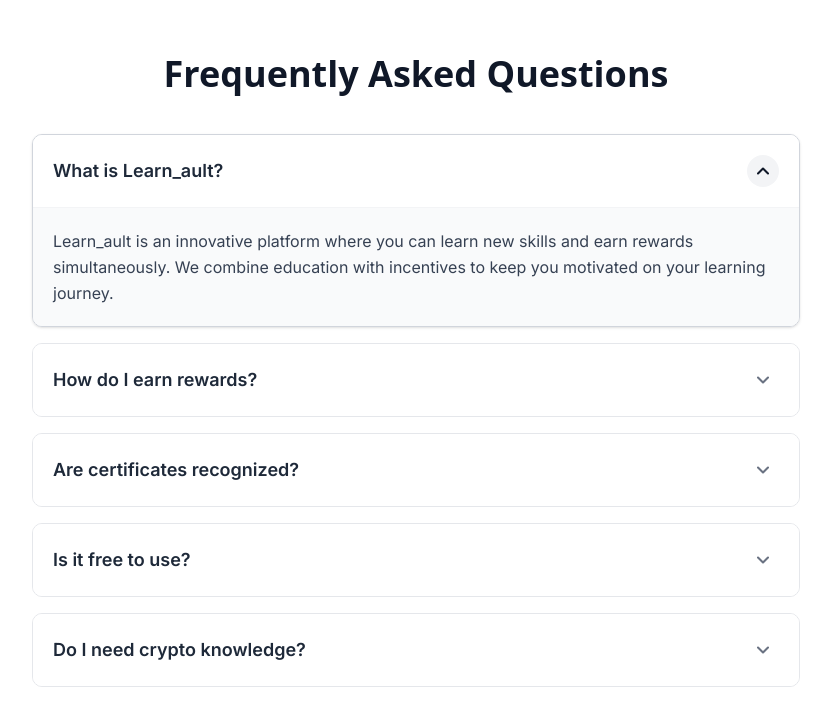
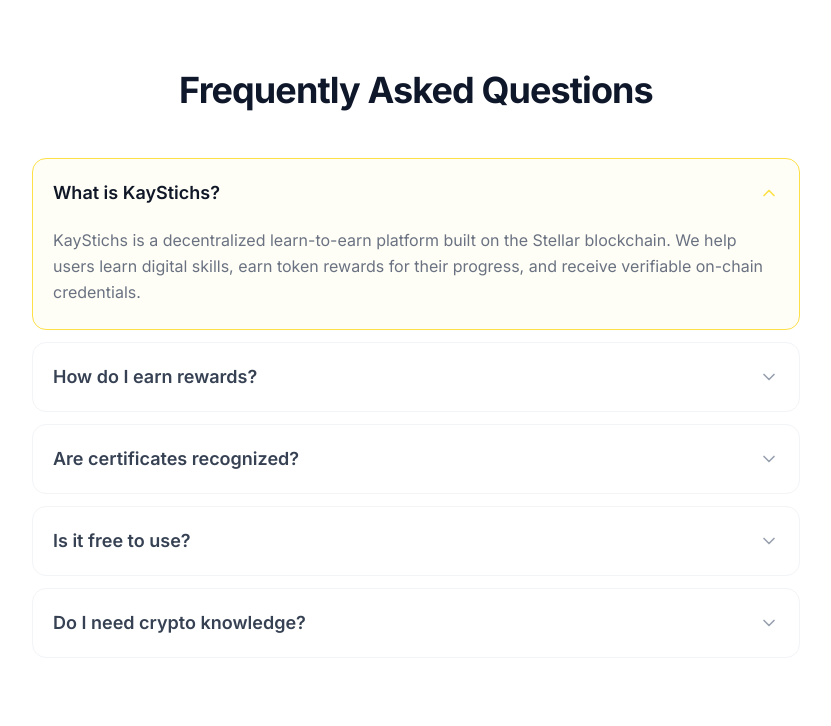
Before and after one commit to KayStichs/KayStichs-Frontend, a Next.js app: page / in a window 1280 px wide. Shown: the part 2635-3361 px from the top of the page, without its empty margins (224-1055 px from the left). Built offline with nearby package versions, Linux system fonts and the light colour scheme.

Commit message:
fix: Refactored FAQ Component

```diff
--- a/src/components/landing/FAQ.tsx
+++ b/src/components/landing/FAQ.tsx
@@ -1,6 +1,5 @@
 "use client";
 import React, { useState } from "react";
-// 1. Import the ChevronDown icon from Lucide
 import { ChevronDown } from "lucide-react";
 
 interface FAQItem {
@@ -10,29 +9,25 @@
 
 const faqData: FAQItem[] = [
   {
-    question: "What is Learn_ault?",
+    question: "What is KayStichs?",
     answer:
-      "Learn_ault is an innovative platform where you can learn new skills and earn rewards simultaneously. We combine education with incentives to keep you motivated on your learning journey.",
+      "KayStichs is a decentralized learn-to-earn platform built on the Stellar blockchain. We help users learn digital skills, earn token rewards for their progress, and receive verifiable on-chain credentials.",
   },
   {
     question: "How do I earn rewards?",
-    answer:
-      "You earn rewards automatically by completing learning modules, passing quizzes, and actively participating in community challenges.",
+    answer: "You earn rewards automatically by completing learning modules, passing quizzes, and actively participating in community challenges.",
   },
   {
     question: "Are certificates recognized?",
-    answer:
-      "Yes, our certificates are partnered with industry leaders and can be verified seamlessly for absolute authenticity.",
+    answer: "Yes, our certificates are partnered with industry leaders and can be verified seamlessly for absolute authenticity.",
   },
   {
     question: "Is it free to use?",
-    answer:
-      "We offer a robust free tier to get you started, along with premium pathways for advanced certifications and higher earning potential.",
+    answer: "We offer a robust free tier to get you started, along with premium pathways for advanced certifications and higher earning potential.",
   },
   {
     question: "Do I need crypto knowledge?",
-    answer:
-      "Not at all! Our platform is designed to be incredibly user-friendly for beginners. Any technical aspects operate behind the scenes.",
+    answer: "Not at all! Our platform is designed to be incredibly user-friendly for beginners. Any technical aspects operate behind the scenes.",
   },
 ];
 
@@ -44,12 +39,13 @@
   };
 
   return (
-    <section className="w-full py-16 px-4 sm:px-6 lg:px-8 bg-white flex flex-col items-center">
-      <h2 className="text-3xl md:text-4xl font-sans font-extrabold text-gray-900 mb-10 text-center">
+    <section className="w-full py-20 px-4 bg-white flex flex-col items-center">
+      {/* Title with tighter tracking and specific Slate color to match Figma */}
+      <h2 className="text-3xl md:text-4xl font-bold text-[#0F172A] mb-12 text-center tracking-tight">
         Frequently Asked Questions
       </h2>
 
-      <div className="w-full max-w-3xl flex flex-col space-y-4">
+      <div className="w-full max-w-3xl flex flex-col space-y-3">
         {faqData.map((item, index) => {
           const isOpen = openIndex === index;
           const panelId = `faq-panel-${index}`;
@@ -57,29 +53,28 @@
           return (
             <div
               key={index}
-              className={`border rounded-lg overflow-hidden transition-all ${
-                isOpen ? "border-gray-300 shadow-sm" : "border-gray-200"
+              className={`transition-all duration-300 border rounded-xl overflow-hidden ${
+                isOpen
+                  ? "border-[#FDE047] bg-[#FEFCE8]/40" // Gold border and soft yellow tint for active state
+                  : "border-gray-100 bg-white" // Subtle border for inactive
               }`}
             >
               <button
                 onClick={() => toggleAccordion(index)}
-                className="w-full min-h-[44px] flex items-center justify-between p-4 sm:p-5 bg-white hover:bg-gray-50 focus:outline-none focus-visible:ring-2 focus-visible:ring-gray-900 transition-colors cursor-pointer group"
+                className="w-full flex items-center justify-between p-5 text-left focus:outline-none group"
                 aria-expanded={isOpen}
                 aria-controls={panelId}
               >
-                <span className="font-semibold text-left text-gray-800 text-base sm:text-lg">
+                <span className={`font-semibold text-lg ${isOpen ? "text-gray-900" : "text-gray-700"}`}>
                   {item.question}
                 </span>
 
                 <span
-                  className={`flex items-center justify-center w-8 h-8 rounded-full transition-transform duration-300 ease-in-out ${
-                    isOpen
-                      ? "rotate-180 text-gray-900 bg-gray-100"
-                      : "rotate-0 text-gray-500 group-hover:bg-gray-100"
+                  className={`transition-transform duration-300 ${
+                    isOpen ? "rotate-180 text-[#FDE047]" : "text-gray-400"
                   }`}
                 >
-                  {/* 2. Replaced the SVG with the Lucide Component */}
-                  <ChevronDown size={20} strokeWidth={2.5} />
+                  <ChevronDown size={20} strokeWidth={2} />
                 </span>
               </button>
 
@@ -87,13 +82,11 @@
                 id={panelId}
                 role="region"
                 className={`grid transition-all duration-300 ease-in-out ${
-                  isOpen
-                    ? "grid-rows-[1fr] opacity-100"
-                    : "grid-rows-[0fr] opacity-0"
+                  isOpen ? "grid-rows-[1fr] opacity-100" : "grid-rows-[0fr] opacity-0"
                 }`}
               >
                 <div className="overflow-hidden">
-                  <div className="p-4 sm:p-5 text-gray-700 bg-gray-50 border-t border-gray-100 leading-relaxed text-sm sm:text-base">
+                  <div className="px-5 pb-6 text-gray-500 leading-relaxed text-base">
                     {item.answer}
                   </div>
                 </div>
```
